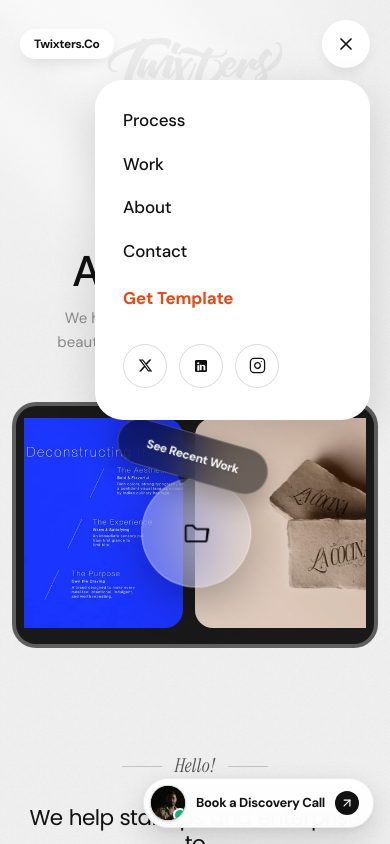
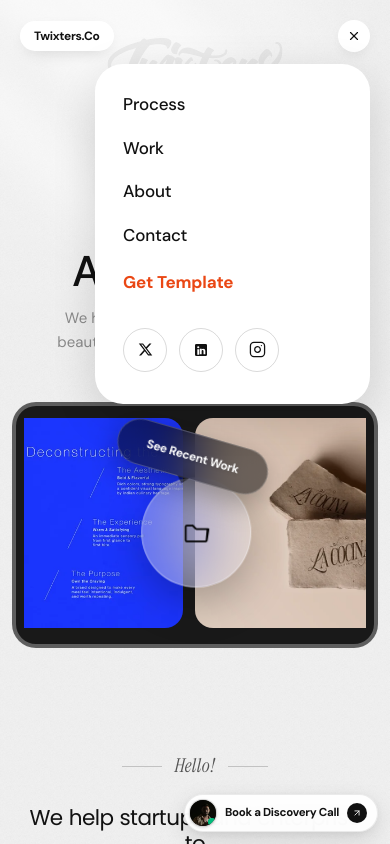
Before and after one commit to AmoghSamarth/Twixters.co, a React (Vite) app: page / in a window 390 px wide. Both pictures are taken after a click on the button "Open menu". Shown: the top 844 px of the page. Built offline with nearby package versions, Linux system fonts and the light colour scheme.

Commit message:
feat(ui): scale down hamburger button and floating discovery widget for mobile/tablet

```diff
--- a/src/components/tw/floating-discovery.jsx
+++ b/src/components/tw/floating-discovery.jsx
@@ -49,7 +49,7 @@ export function FloatingDiscovery() {
   return (
     <aside
       aria-label="Book a discovery call"
-      className={`fixed bottom-4 right-4 sm:bottom-6 sm:right-6 z-50 select-none max-w-[calc(100vw-32px)] transition-all duration-300 ease-out ${
+      className={`fixed bottom-3 right-3 sm:bottom-5 sm:right-5 md:bottom-6 md:right-6 z-50 select-none max-w-[calc(100vw-24px)] sm:max-w-[calc(100vw-32px)] transition-all duration-300 ease-out ${
         visible
           ? "opacity-100 translate-y-0 pointer-events-auto"
           : "opacity-0 translate-y-4 pointer-events-none"
@@ -59,10 +59,10 @@ export function FloatingDiscovery() {
         href={bookingUrl}
         target="_blank"
         rel="noreferrer"
-        className="group flex items-center gap-2.5 sm:gap-3 rounded-full border border-black/[0.08] bg-white/95 pl-1.5 pr-3.5 py-1.5 shadow-[0_12px_32px_rgba(0,0,0,0.14),0_2px_8px_rgba(0,0,0,0.06)] backdrop-blur-md transition-all duration-300 ease-out hover:-translate-y-1 hover:bg-white hover:shadow-[0_18px_42px_rgba(0,0,0,0.2)] active:scale-[0.98]"
+        className="group flex items-center gap-2 sm:gap-2.5 md:gap-3 rounded-full border border-black/[0.08] bg-white/95 pl-1 pr-2.5 py-1 sm:pl-1.5 sm:pr-3.5 sm:py-1.5 shadow-[0_8px_24px_rgba(0,0,0,0.12),0_2px_8px_rgba(0,0,0,0.06)] md:shadow-[0_12px_32px_rgba(0,0,0,0.14),0_2px_8px_rgba(0,0,0,0.06)] backdrop-blur-md transition-all duration-300 ease-out hover:-translate-y-1 hover:bg-white hover:shadow-[0_18px_42px_rgba(0,0,0,0.2)] active:scale-[0.98]"
       >
         {/* Round avatar with live active status indicator */}
-        <div className="relative size-9 sm:size-10 shrink-0 overflow-hidden rounded-full border border-white/80 bg-neutral-900 shadow-sm">
+        <div className="relative size-7 sm:size-[34px] md:size-10 shrink-0 overflow-hidden rounded-full border border-white/80 bg-neutral-900 shadow-sm">
           <img
             src={avatarSrc}
             alt="Raj Shegaonkar"
@@ -75,20 +75,20 @@ export function FloatingDiscovery() {
           {/* Pulsing online indicator */}
           <span
             aria-hidden="true"
-            className="absolute bottom-0 right-0 size-2.5 rounded-full bg-emerald-500 ring-2 ring-white"
+            className="absolute bottom-0 right-0 size-2 sm:size-2.5 rounded-full bg-emerald-500 ring-1.5 sm:ring-2 ring-white"
           />
           <span
             aria-hidden="true"
-            className="absolute bottom-0 right-0 size-2.5 rounded-full bg-emerald-400 opacity-75 ring-2 ring-white animate-ping"
+            className="absolute bottom-0 right-0 size-2 sm:size-2.5 rounded-full bg-emerald-400 opacity-75 ring-1.5 sm:ring-2 ring-white animate-ping"
           />
         </div>
 
         {/* Text copy */}
         <div className="flex flex-col text-left">
-          <span className="text-[13px] sm:text-[13.5px] font-semibold tracking-tight text-ink leading-tight">
+          <span className="text-[11.5px] sm:text-[12.5px] md:text-[13.5px] font-semibold tracking-tight text-ink leading-tight">
             Book a Discovery Call
           </span>
-          <span className="text-[10.5px] sm:text-[11px] font-medium text-ink-muted leading-tight hidden sm:block">
+          <span className="text-[9.5px] sm:text-[10.5px] md:text-[11px] font-medium text-ink-muted leading-tight hidden sm:block">
             Free 15-min chat
           </span>
         </div>
@@ -96,9 +96,9 @@ export function FloatingDiscovery() {
         {/* Round dark icon badge with micro-interaction */}
         <div
           aria-hidden="true"
-          className="size-6 sm:size-7 rounded-full bg-ink text-white flex items-center justify-center shrink-0 transition-transform duration-300 group-hover:translate-x-0.5 group-hover:-translate-y-0.5 group-hover:bg-black"
+          className="size-5 sm:size-6 md:size-7 rounded-full bg-ink text-white flex items-center justify-center shrink-0 transition-transform duration-300 group-hover:translate-x-0.5 group-hover:-translate-y-0.5 group-hover:bg-black"
         >
-          <ArrowUpRight className="size-3.5 sm:size-4" />
+          <ArrowUpRight className="size-2.5 sm:size-3 md:size-4" />
         </div>
       </a>
     </aside>
--- a/src/components/tw/nav.jsx
+++ b/src/components/tw/nav.jsx
@@ -63,7 +63,7 @@ export function Nav() {
           aria-expanded={open}
           aria-controls="tw-menu"
           onClick={() => setOpen((v) => !v)}
-          className={`flex size-12 items-center justify-center rounded-full bg-surface text-ink transition-[transform,box-shadow] duration-300 hover:scale-105 ${lifted ? "shadow-float" : "shadow-pill"}`}
+          className={`flex size-[32px] sm:size-[38px] lg:size-12 items-center justify-center rounded-full bg-surface text-ink transition-[transform,box-shadow] duration-300 hover:scale-105 ${lifted ? "shadow-float" : "shadow-pill"}`}
         >
           {open ? (
             <svg
@@ -72,7 +72,7 @@ export function Nav() {
               stroke="currentColor"
               strokeWidth={2}
               strokeLinecap="round"
-              className="size-5"
+              className="size-3.5 sm:size-4 lg:size-5"
               aria-hidden="true"
             >
               <path d="M18 6 6 18" />
@@ -85,7 +85,7 @@ export function Nav() {
               stroke="currentColor"
               strokeWidth={2}
               strokeLinecap="round"
-              className="size-5"
+              className="size-3.5 sm:size-4 lg:size-5"
               aria-hidden="true"
             >
               <path d="M4 8h16" />
```
